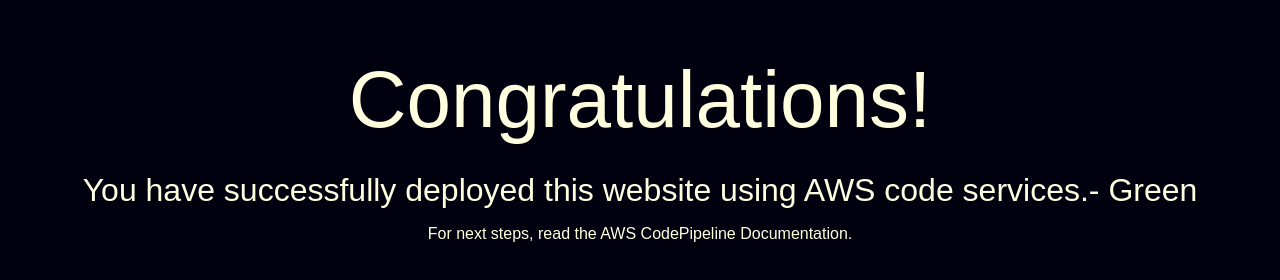
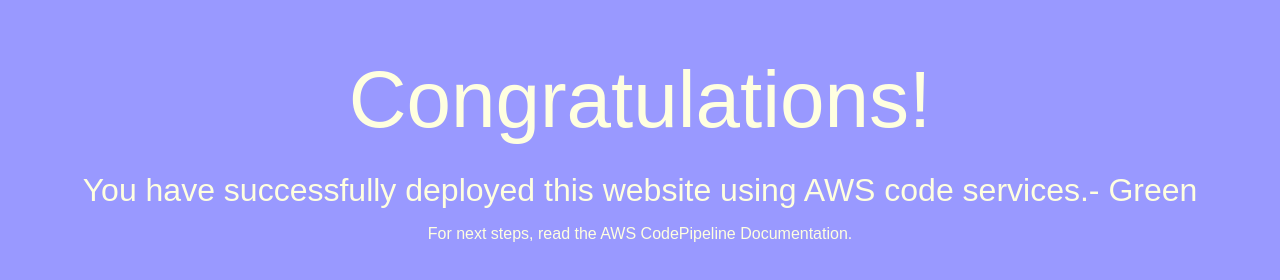
Before and after one commit to zvimosh/Codedeploy, a plain HTML site: page index.html in a window 1280 px wide. Drawn offline with Linux system fonts and the light colour scheme.

Commit message:
changed color

```diff
--- a/index.html
+++ b/index.html
@@ -6,7 +6,7 @@
   <style>
     body {
       color: #ffffe0;
-      background-color: #00000f;
+      background-color: #9999ff;
       font-family: Arial, sans-serif;
       font-size: 16px;
     }
```
